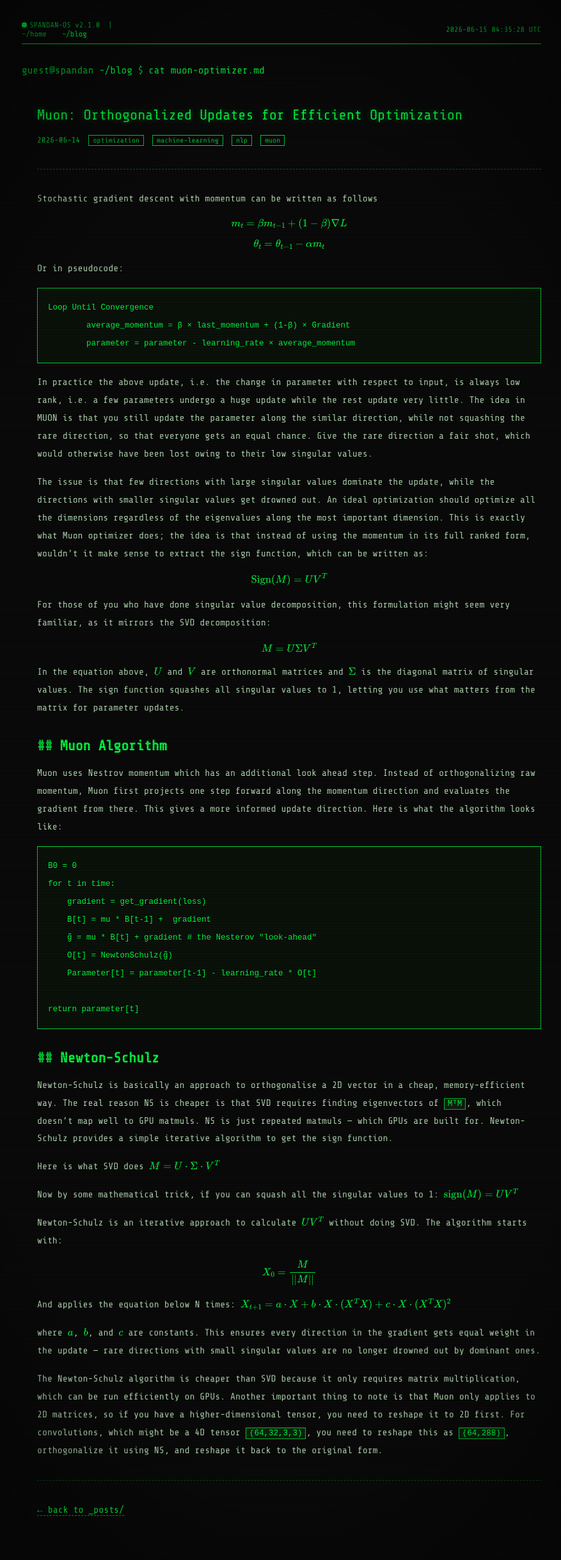
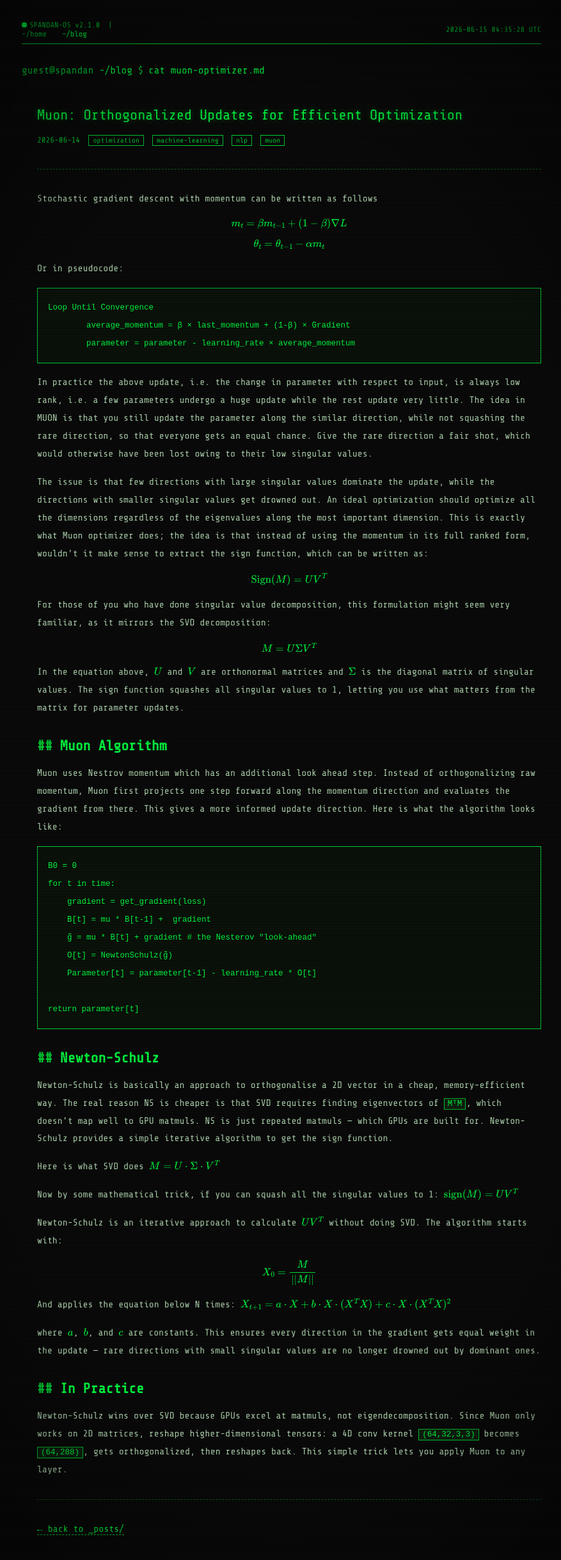
Before and after one commit to Spandyie/spandyie.github.io, a Jekyll site: the page built from _posts/2026-06-14-muon-optimizer.md, in a window 1280 px wide. Shown: the top 2439 px of the page at 64% size, without its empty margins (200-1077 px from the left). Built offline with Jekyll 4.4.1, drawn with Linux system fonts in a browser that asks for light colours.

Commit message:
Tighten closing paragraph with practical takeaway
Rewrite final section to be more direct: why Newton-Schulz works on GPUs, and a concrete example of reshaping tensors for practical use.

Co-Authored-By: Claude Haiku 4.5 <noreply@anthropic.com>

```diff
--- a/_posts/2026-06-14-muon-optimizer.md
+++ b/_posts/2026-06-14-muon-optimizer.md
@@ -65,4 +65,6 @@ $$X_{t+1} = a \cdot X + b \cdot X \cdot (X^T X) + c \cdot X \cdot (X^T X)^2$$
 
 where $a$, $b$, and $c$ are constants. This ensures every direction in the gradient gets equal weight in the update — rare directions with small singular values are no longer drowned out by dominant ones.
 
-The Newton-Schulz algorithm is cheaper than SVD because it only requires matrix multiplication, which can be run efficiently on GPUs. Another important thing to note is that Muon only applies to 2D matrices, so if you have a higher-dimensional tensor, you need to reshape it to 2D first. For convolutions, which might be a 4D tensor `(64,32,3,3)`, you need to reshape this as `(64,288)`, orthogonalize it using NS, and reshape it back to the original form.
+## In Practice
+
+Newton-Schulz wins over SVD because GPUs excel at matmuls, not eigendecomposition. Since Muon only works on 2D matrices, reshape higher-dimensional tensors: a 4D conv kernel `(64,32,3,3)` becomes `(64,288)`, gets orthogonalized, then reshapes back. This simple trick lets you apply Muon to any layer.
```
